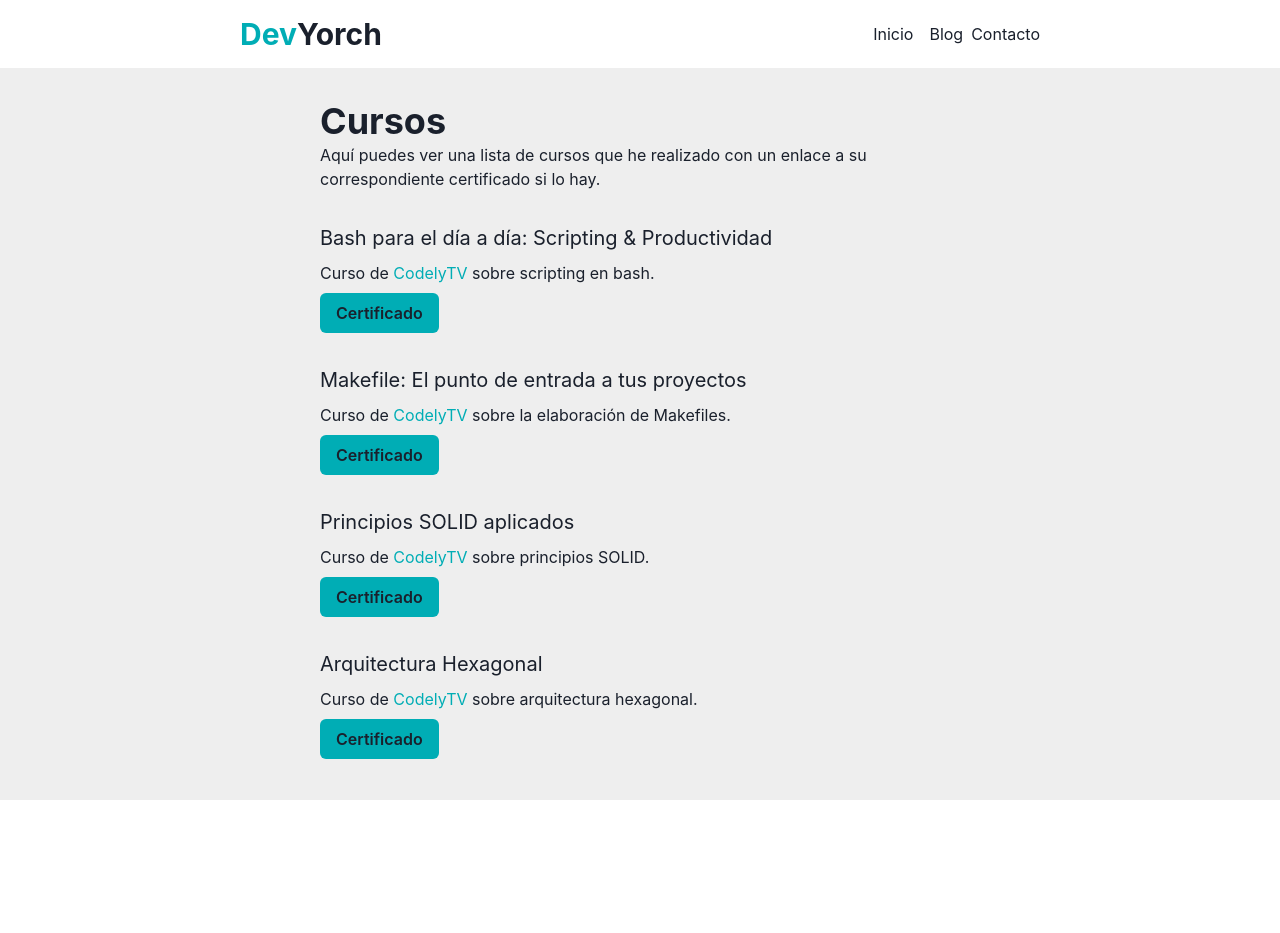
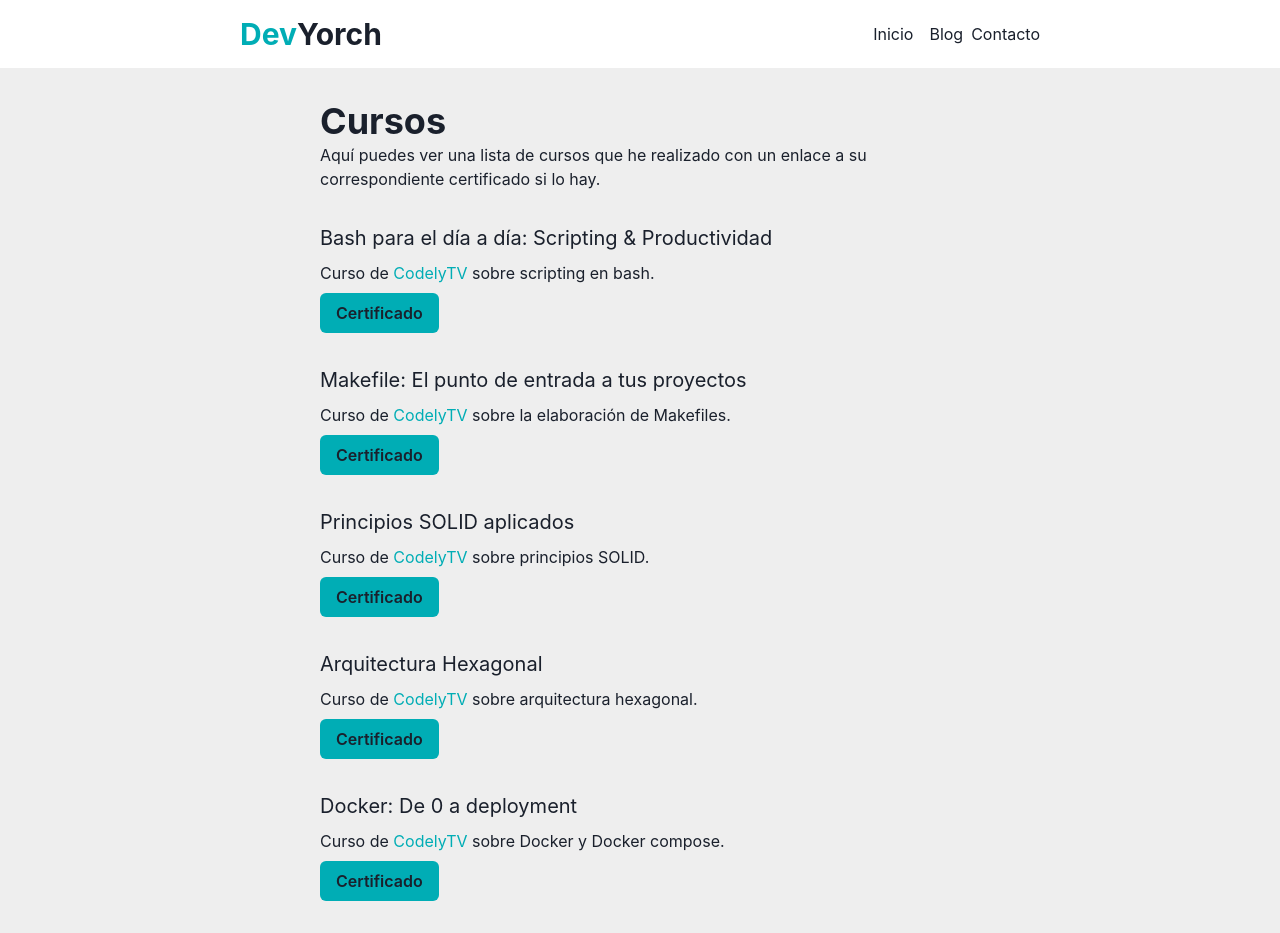
Before and after one commit to JorgeMayoral/yorch.dev, a Next.js app: page /courses in a window 1280 px wide. Before the commit the page ends 800 px from the top, so only its background shows below. Built offline with nearby package versions, Linux system fonts and the light colour scheme.

Commit message:
feat: :sparkles: Added new certificate

```diff
--- a/src/pages/courses.js
+++ b/src/pages/courses.js
@@ -100,6 +100,27 @@
           <Button bgColor="#00adb5">Certificado</Button>
         </Link>
       </Box>
+
+      <Box mt={8}>
+        <Text fontSize="xl" mb={2}>
+          Docker: De 0 a deployment
+        </Text>
+        <Text mb={2}>
+          Curso de{' '}
+          <Link
+            href="https://pro.codely.tv/library/docker-de-0-a-deployment/70624/about/"
+            isExternal
+            color="#00adb5"
+            target="blank"
+          >
+            CodelyTV
+          </Link>{' '}
+          sobre Docker y Docker compose.
+        </Text>
+        <Link href="/courses/docker-de-0-a-deployment.pdf" target="blank">
+          <Button bgColor="#00adb5">Certificado</Button>
+        </Link>
+      </Box>
     </Layout>
   );
 };
```
Also changed, not shown: 1 other file (tests, documents, lock files or other folders).
